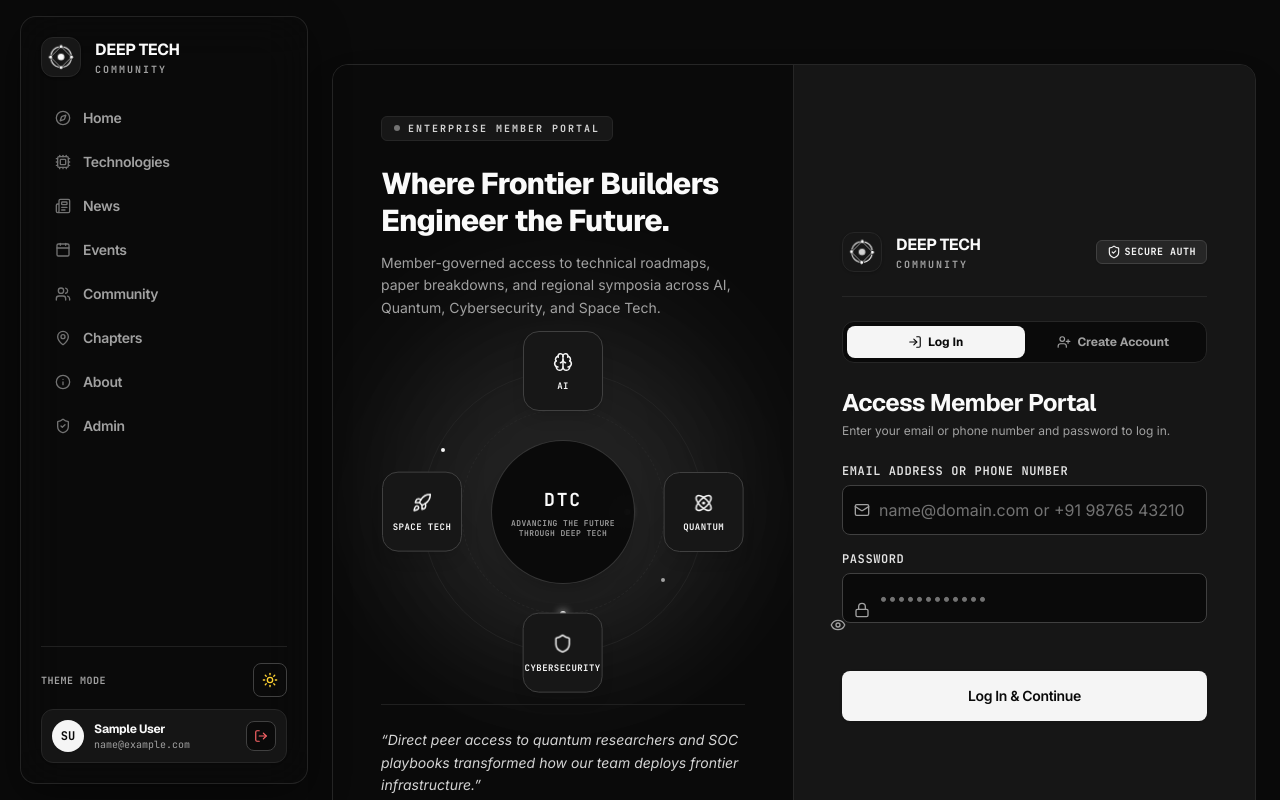
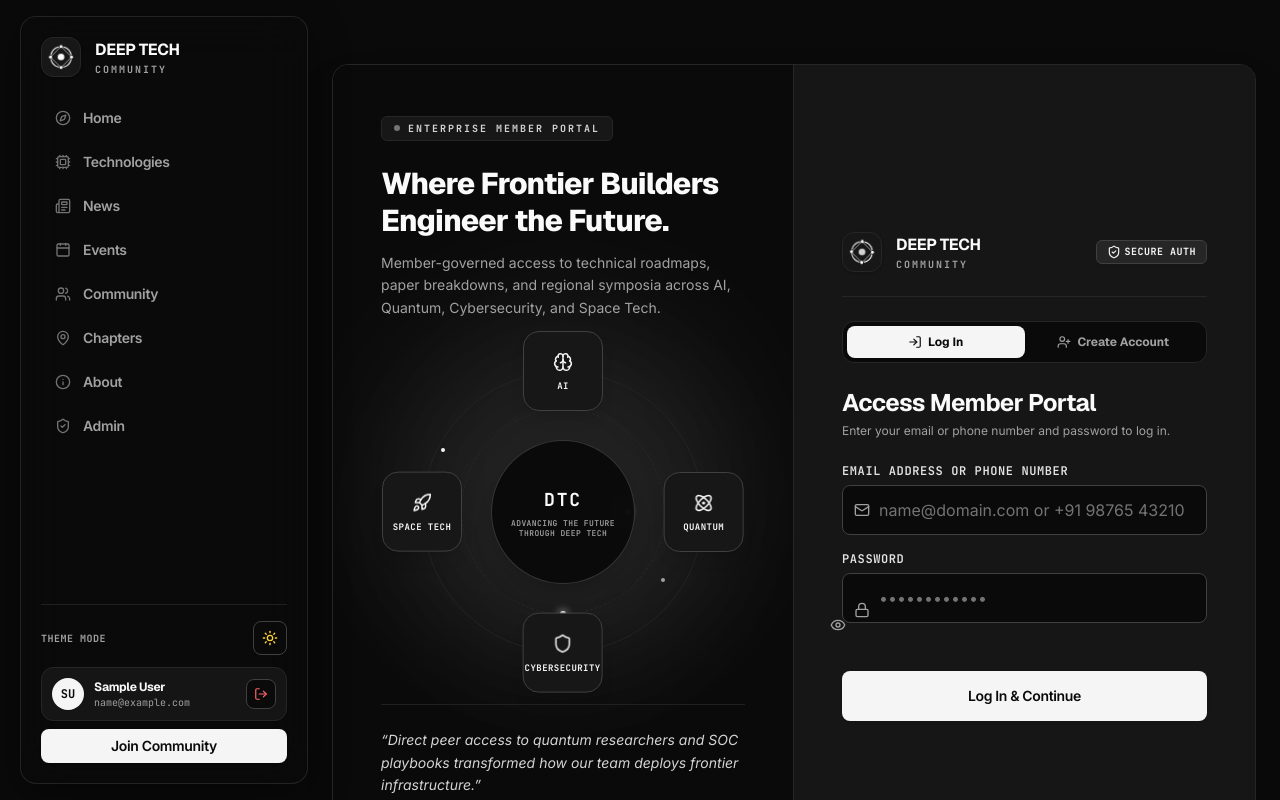
Before and after one commit to Shivammishra0001/deep-tech-community, a Next.js app: page /login in a window 1280 px wide. Shown: the top 800 px of the page. Built offline with nearby package versions, Linux system fonts and the light colour scheme; sample sign-in values are in the browser's storage.

Commit message:
Include both User Profile Bar and Join Community button in sidebar footer

```diff
--- a/src/components/chrome.tsx
+++ b/src/components/chrome.tsx
@@ -247,6 +247,7 @@ export function SidebarNav() {
           </div>
 
           {user ? (
+            <div className="grid gap-2">
               <div className="rounded-xl border border-neutral-300 bg-neutral-100/90 p-2.5 dark:border-neutral-800 dark:bg-neutral-900/90 shadow-xs flex items-center justify-between gap-2">
                 <div className="flex items-center gap-2.5 min-w-0 flex-1">
                   <div className="flex size-8 shrink-0 items-center justify-center rounded-full bg-neutral-900 font-mono text-xs font-bold text-neutral-50 dark:bg-neutral-100 dark:text-neutral-950 shadow-xs">
@@ -269,6 +270,10 @@ export function SidebarNav() {
                 >
                   <LogOut className="size-3.5" />
                 </button>
+              </div>
+              <Button href="/join" variant="primary" size="sm" className="w-full justify-center">
+                Join Community
+              </Button>
             </div>
           ) : (
             <div className="grid gap-2">
```
Lines whose indentation alone changed are shown as unchanged.
